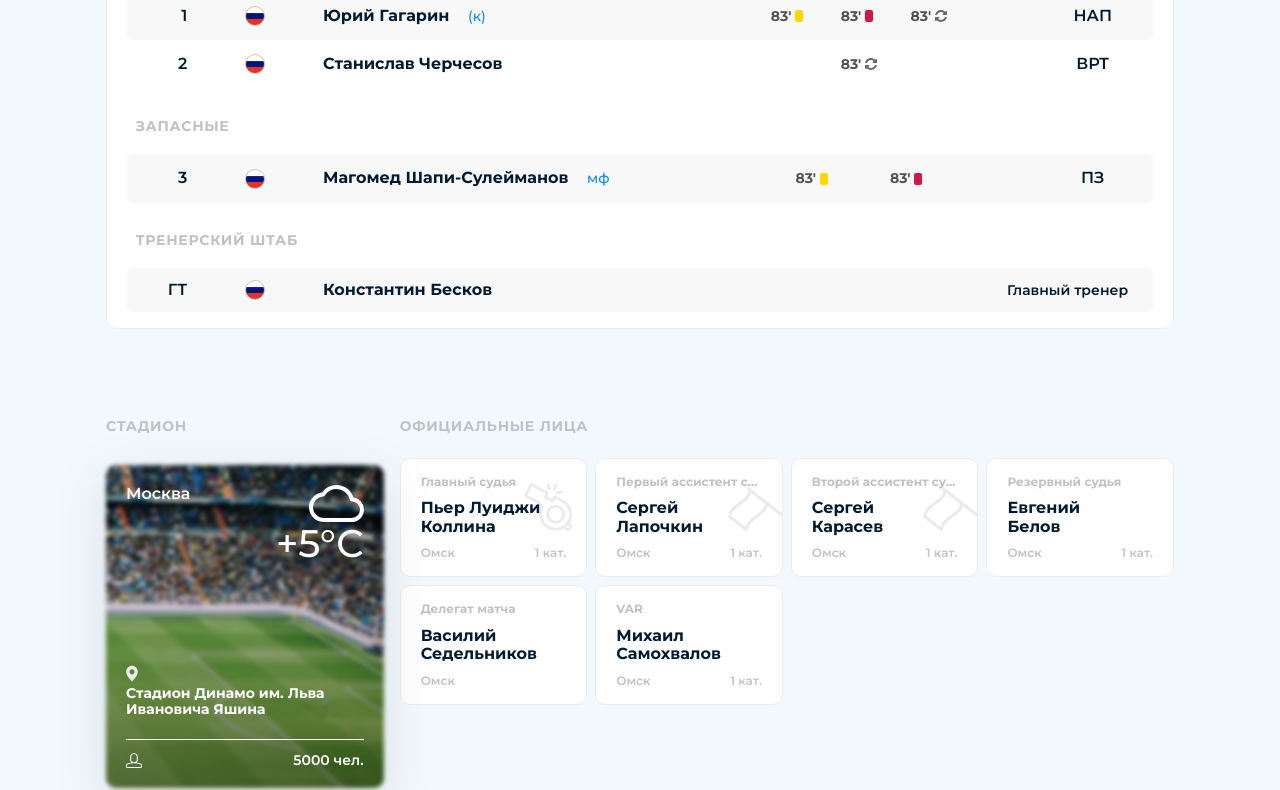
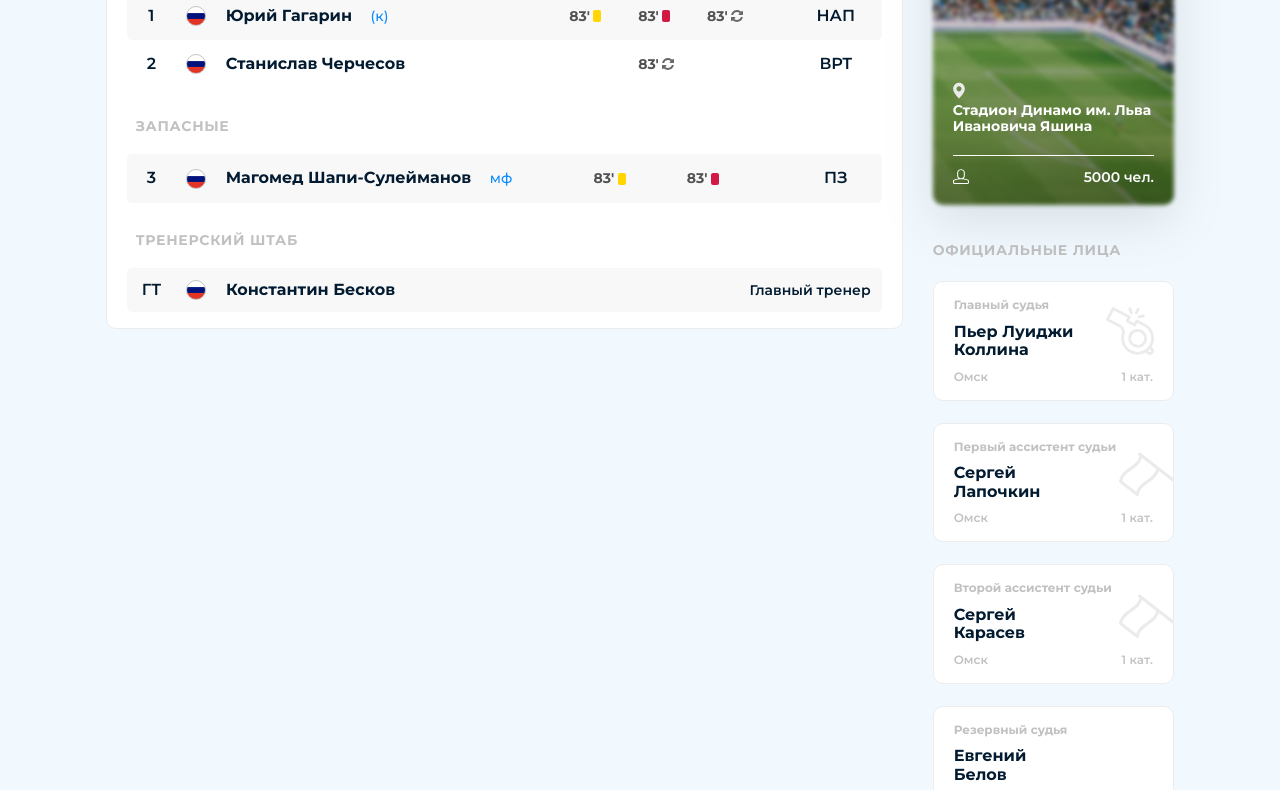
Before and after one commit to eimwe/soccer, a website built with webpack: page src/index.html in a window 1280 px wide. Shown: the part 250-1040 px from the top of the page. Built offline with nearby package versions, Linux system fonts and the light colour scheme; files whose address does not match are found by name.

Commit message:
Добавил стили для десктопной версии

```diff
--- a/src/index.html
+++ b/src/index.html
@@ -8,7 +8,7 @@
 </head>
 <body>
   <main class="teams">
-    <div class="wrapper">
+    <div class="wrapper teams__wrapper">
       <div class="teams__container">
         <h1 class="heading teams__heading">Составы команд</h1>
         <nav class="teams__switch card flex-container" aria-label="Team tabs">
--- a/src/styles/global/variables.scss
+++ b/src/styles/global/variables.scss
@@ -68,9 +68,11 @@ $wrapper-width: 90%;
 /* Переменные для .grid-container -->*/
 $grid-basis: 170px;
 $grid-gap: .5em;
+$grid-gap-desktop: 1.375em;
 /* <-- */
 
 /* Брейкпоинты для вьюпортов -->*/
 $tablet: 600px;
 $tablet-wide: 900px;
+$desktop: 1200px;
 /* <-- */
--- a/src/styles/index.scss
+++ b/src/styles/index.scss
@@ -79,7 +79,7 @@
 
   &__number {
     flex-basis: 5%;
-    text-align: right;
+    text-align: center;
     text-transform: uppercase;
   }
 
@@ -228,3 +228,43 @@
   }
 
 }
+
+@media only screen and (min-width: $desktop)  {
+
+  .teams {
+    &__wrapper {
+      display: flex;
+      gap: 1.875em;
+      justify-content: space-between;
+    }
+
+    &__container {
+      flex-grow: 2;
+    }
+  }
+
+  .teams {
+    &__number {
+      flex-basis: 4%;
+    }
+
+    &__name {
+      flex-basis: 40%;
+
+      &--coach {
+        flex-basis: 32%;
+      }
+    }
+
+    &__moments {
+      flex-basis: 34.5%;
+    }
+
+    &__role {
+      &--coach {
+        flex-basis: 17%;
+      }
+    }
+  }
+
+}
--- a/src/styles/layout/layout.scss
+++ b/src/styles/layout/layout.scss
@@ -28,3 +28,11 @@
   white-space: nowrap;
   width: 1px;
 }
+
+@media only screen and (min-width: $desktop)  {
+
+  .grid-container {
+    gap: $grid-gap-desktop;
+  }
+
+}
--- a/src/styles/layout/sidebar.scss
+++ b/src/styles/layout/sidebar.scss
@@ -1,7 +1,7 @@
 @use '../global/variables' as *;
 
 .venue {
-  margin-top: 5.5em;
+  margin-top: 3.25em;
 
   &__stadium {
     margin-bottom: 2.25em;
@@ -38,3 +38,16 @@
   }
 
 }
+
+@media only screen and (min-width: $desktop)  {
+
+  .venue {
+    display: block;
+    flex-basis: 22.6%;
+
+    &__stadium {
+      margin-bottom: 2.25em;
+    }
+  }
+
+}
```
